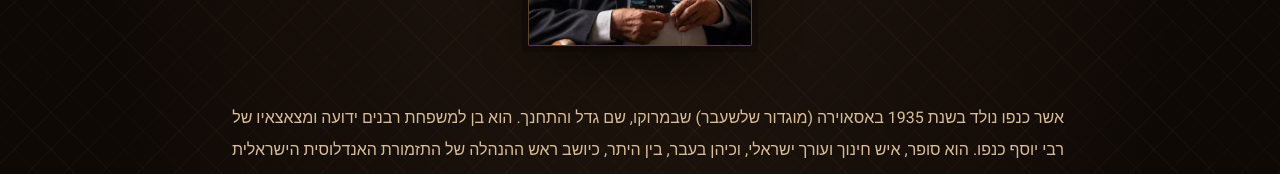
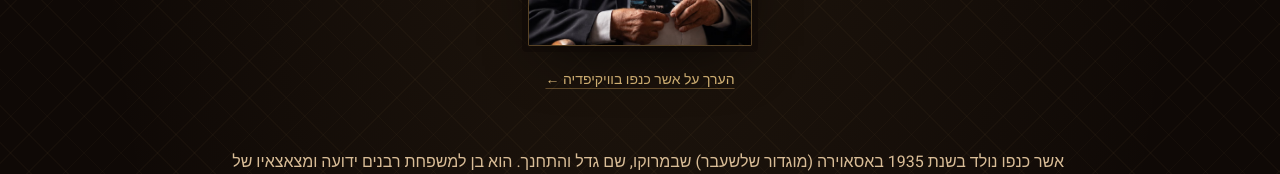
Before and after one commit to godrobot/asher-knafo-site, a Next.js app: page /about in a window 1280 px wide. Shown: the part 499-673 px from the top of the page. Built offline with nearby package versions, Linux system fonts and the light colour scheme; no server answers; a web font is replaced by a local one.

Commit message:
add link to Wikipedia entry on About page

```diff
--- a/src/app/about/page.tsx
+++ b/src/app/about/page.tsx
@@ -30,7 +30,7 @@ export default function AboutPage() {
         </div>
       </header>
 
-      <div className="mb-14 flex justify-center">
+      <div className="mb-6 flex justify-center">
         <div className="arch-frame relative aspect-square w-48 overflow-hidden sm:w-56">
           <Image
             src={siteInfo.aboutImage}
@@ -40,6 +40,17 @@ export default function AboutPage() {
             className="object-cover"
           />
         </div>
+      </div>
+
+      <div className="mb-14 flex justify-center">
+        <a
+          href={siteInfo.wikipediaUrl}
+          target="_blank"
+          rel="noopener noreferrer"
+          className="text-sm text-gold-300 underline decoration-gold-400/40 underline-offset-4 hover:text-gold-200"
+        >
+          הערך על אשר כנפו בוויקיפדיה ←
+        </a>
       </div>
 
       <article className="space-y-6">
--- a/src/data/site.ts
+++ b/src/data/site.ts
@@ -9,6 +9,7 @@ export const siteInfo = {
   heroImage: "/images/hero-asher-book.jpg",
   aboutImage: "/images/hero-asher-book.jpg",
   facebookUrl: "https://facebook.com/1339880709198479",
+  wikipediaUrl: "https://he.wikipedia.org/wiki/%D7%90%D7%A9%D7%A8_%D7%9B%D7%A0%D7%A4%D7%95",
   version: "1.0.0",
   linkedinUrl: "https://www.linkedin.com/in/asher-knafo",
   // NOTE: the real contact address is intentionally NOT stored here.
```
